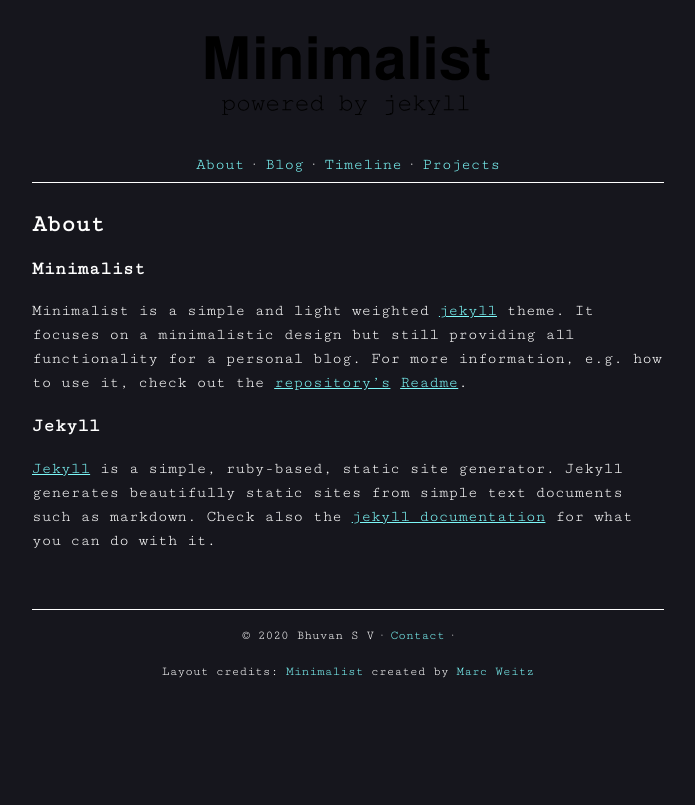
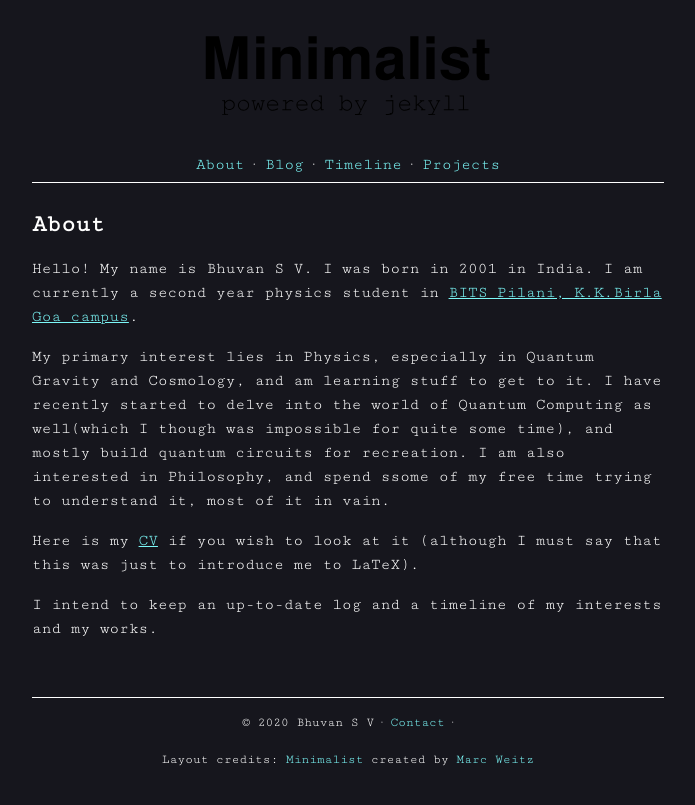
Before and after one commit to bhuvansv/bhuvansv.github.io, a Jekyll site: the page built from about.md, in a window 1280 px wide. Shown: the top 805 px of the page, without its empty margins (292-987 px from the left). Built offline with Jekyll 4.4.1, drawn with Linux system fonts in a browser that asks for light colours.

Commit message:
Update about.md

```diff
--- a/about.md
+++ b/about.md
@@ -4,8 +4,12 @@ title: About
 permalink: /about/
 ---
 
-### Minimalist
-Minimalist is a simple and light weighted [jekyll](http://jekyllrb.com/) theme. It focuses on a minimalistic design but still providing all functionality for a personal blog. For more information, e.g. how to use it, check out the [repository's](https://github.com/Trybnetic/minimalist) [Readme](https://github.com/Trybnetic/minimalist/blob/master/README.md).
+Hello! My name is Bhuvan S V. I was born in 2001 in India. I am currently a second year physics student in [BITS Pilani, K.K.Birla Goa campus](https://www.bits-pilani.ac.in/goa/).
 
-### Jekyll
-[Jekyll](http://jekyllrb.com/) is a simple, ruby-based, static site generator. Jekyll generates beautifully static sites from simple text documents such as markdown. Check also the [jekyll documentation](http://jekyllrb.com/docs/home/) for what you can do with it.
+My primary interest lies in Physics, especially in Quantum Gravity and Cosmology, and am learning stuff to get to it.
+I have recently started to delve into the world of Quantum Computing as well(which I though was impossible for quite some time), and mostly build quantum circuits for recreation.
+I am also interested in Philosophy, and spend ssome of my free time trying to understand it, most of it in vain.
+
+Here is my [CV](https://drive.google.com/file/d/1ggHOPIYOLz-vND8aL9dQwPpYIcSTzZsJ/view?usp=sharing) if you wish to look at it (although I must say that this was just to introduce me to LaTeX).
+
+I intend to keep an up-to-date log and a timeline of my interests and my works.
```
